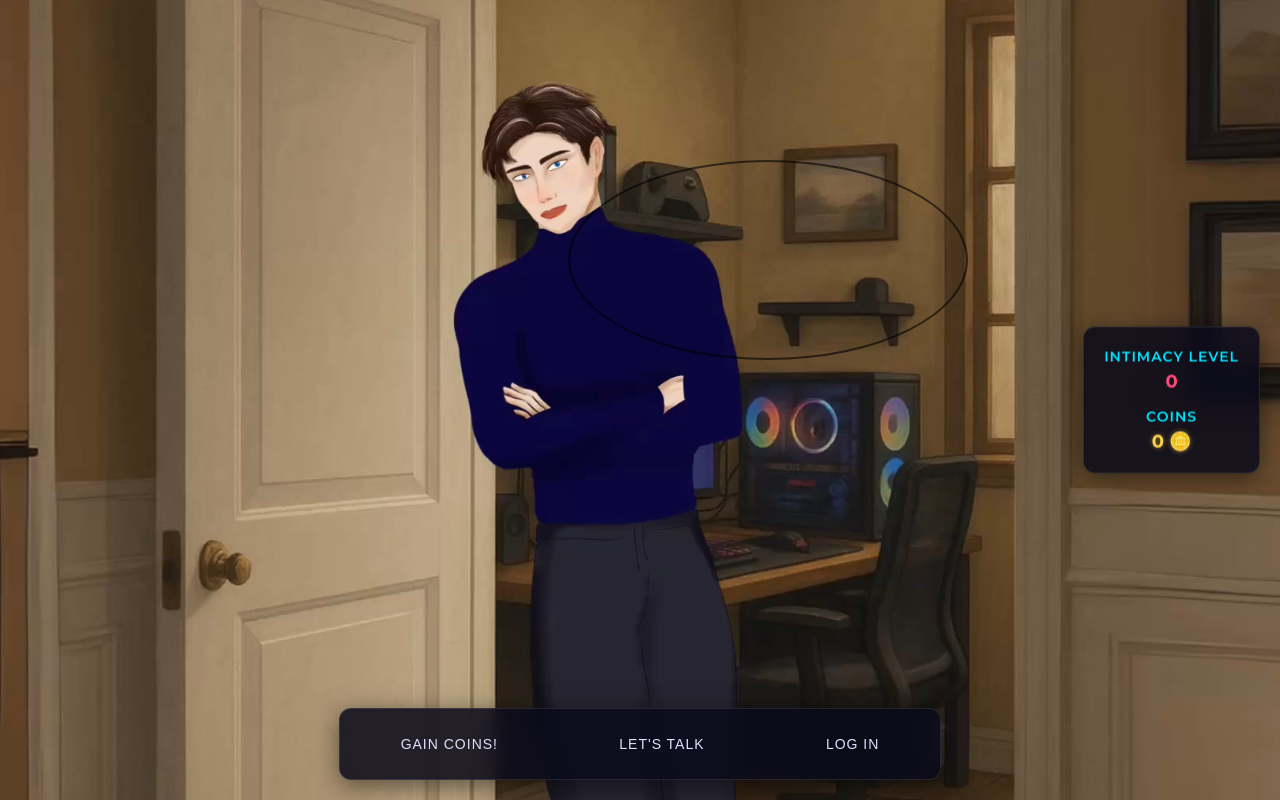
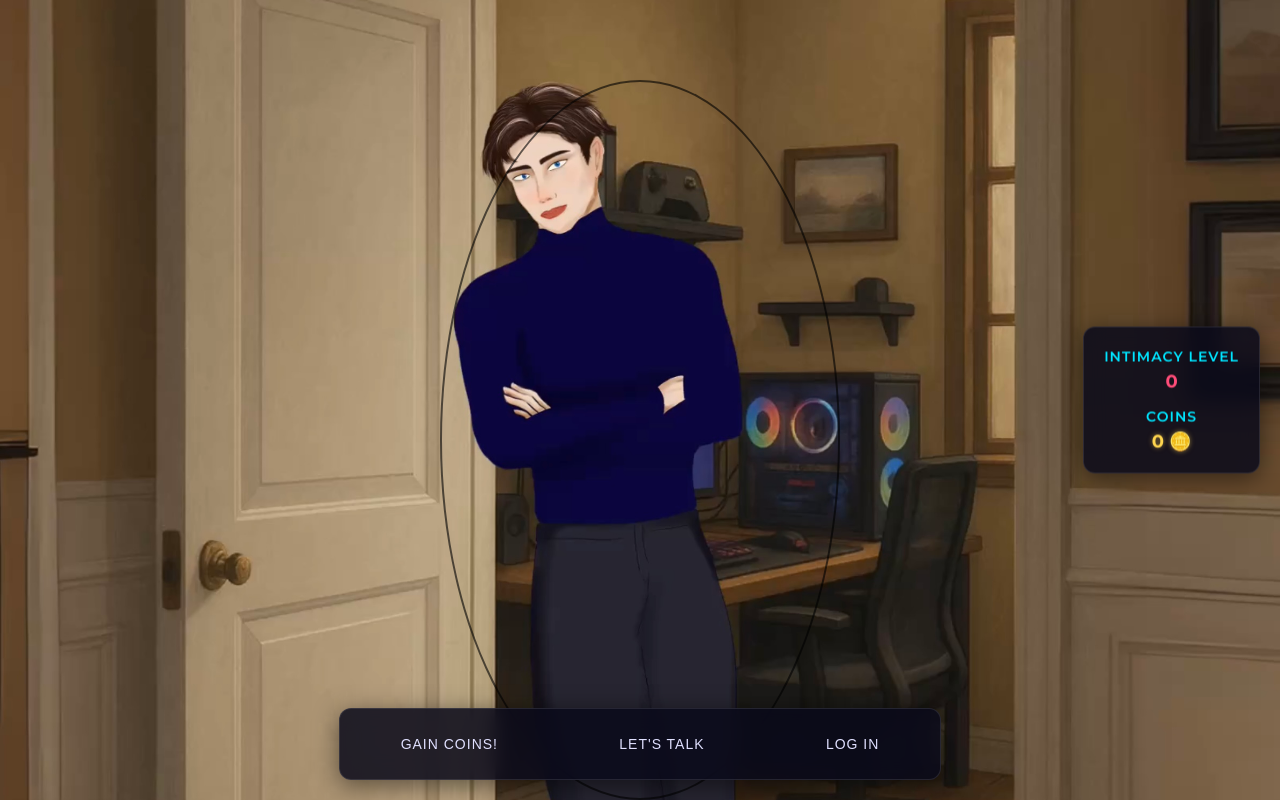
Before and after one commit to nikapomazova/studylove, a plain HTML site: page main.html in a window 1280 px wide. Drawn offline with Linux system fonts and the light colour scheme; no server answers.

Commit message:
debugging pics and vids

```diff
--- a/main.html
+++ b/main.html
@@ -63,11 +63,11 @@
         }
 
         .face-area {
-            top: 20%;
-            left: 60%;
+            top: 10%;
+            left: 50%;
             transform: translateX(-50%);
             width: 400px;
-            height: 200px;
+            height: 90%;
             border-radius: 50%;
         }
 
```
